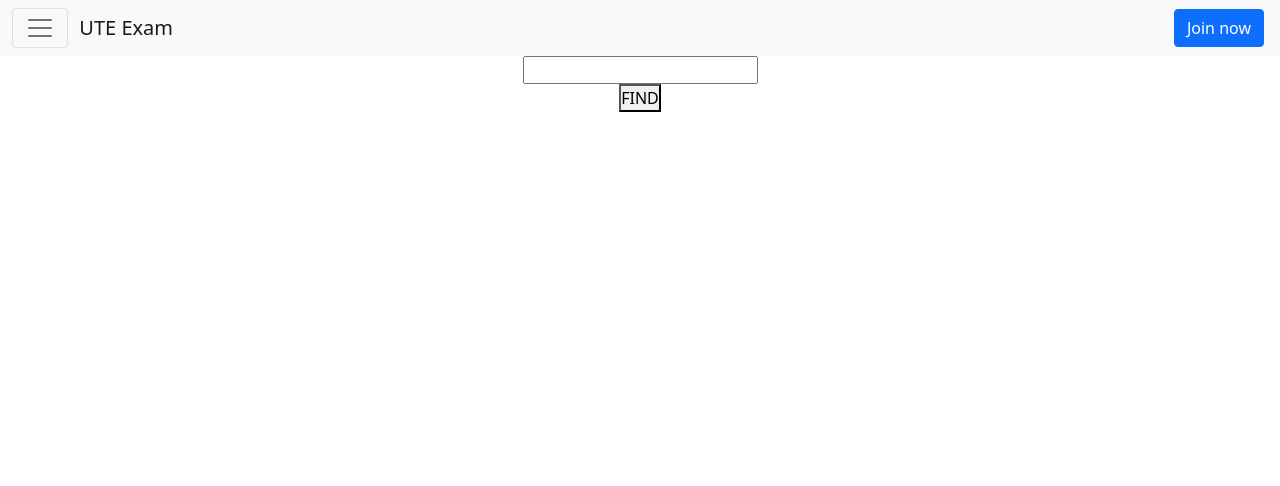
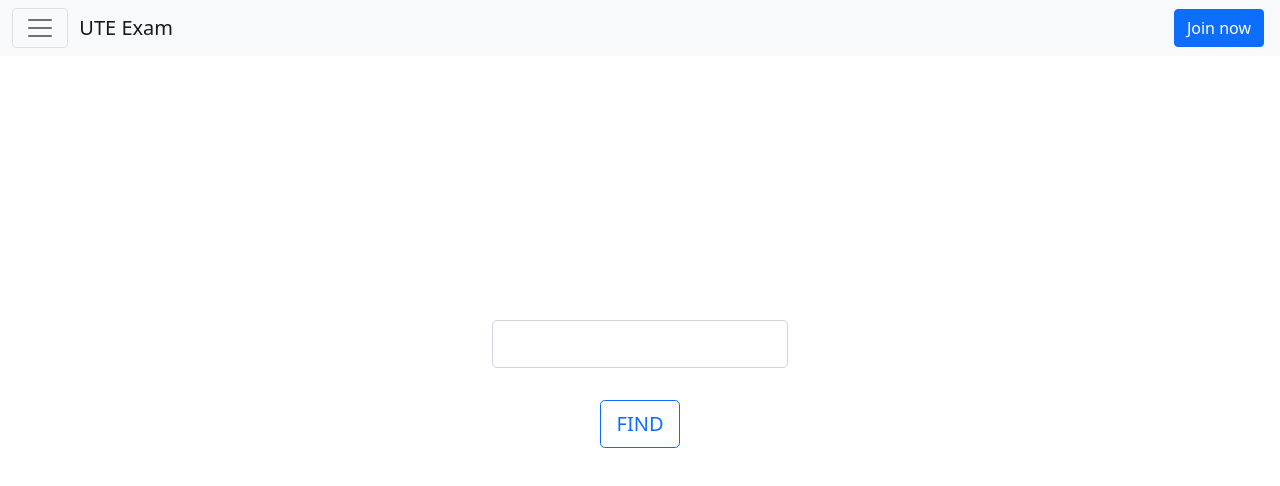
Before and after one commit to Datngo2001/ute-exam-client, a React (Create React App) app: page /find in a window 1280 px wide. Shown: the top 486 px of the page. Built offline with nearby package versions, Linux system fonts and the light colour scheme.

Commit message:
search test

```diff
--- /dev/null
+++ b/src/pages/findTest/FindTest.css
@@ -0,0 +1,20 @@
+
+.body{
+    background-color: rebeccapurple;
+}
+
+.col-12{
+    position: absolute;
+    top:50%;
+
+
+}
+
+
+
+
+.col-3{
+    position: absolute;
+    top:40%;
+
+}
--- a/src/pages/findTest/FindTest.js
+++ b/src/pages/findTest/FindTest.js
@@ -1,6 +1,8 @@
 import React, { useState } from 'react'
 import { useNavigate } from 'react-router-dom';
 import axiosForm from "../../api/axiosForm";
+import "./FindTest.css";
+
 
 function FindTest() {
   const navigate = useNavigate();
@@ -21,11 +23,12 @@ function FindTest() {
 
   return (
     <div className='row m-0 justify-content-center'>
-      <div className='col-12'>
-        <input type='text' className='' value={id} onChange={handleIdChange}></input>
+      <div className='col-3'>
+        <input type='text'  className=''class="form-control form-control-lg"  value={id} onChange={handleIdChange}></input>
       </div>
       <div className='col-12'>
-        <button onClick={handleClick}>FIND</button>
+        <button type="button" class='btn btn-outline-primary btn-lg '  onClick={handleClick}>FIND</button>
+
       </div>
     </div>
   )
```
